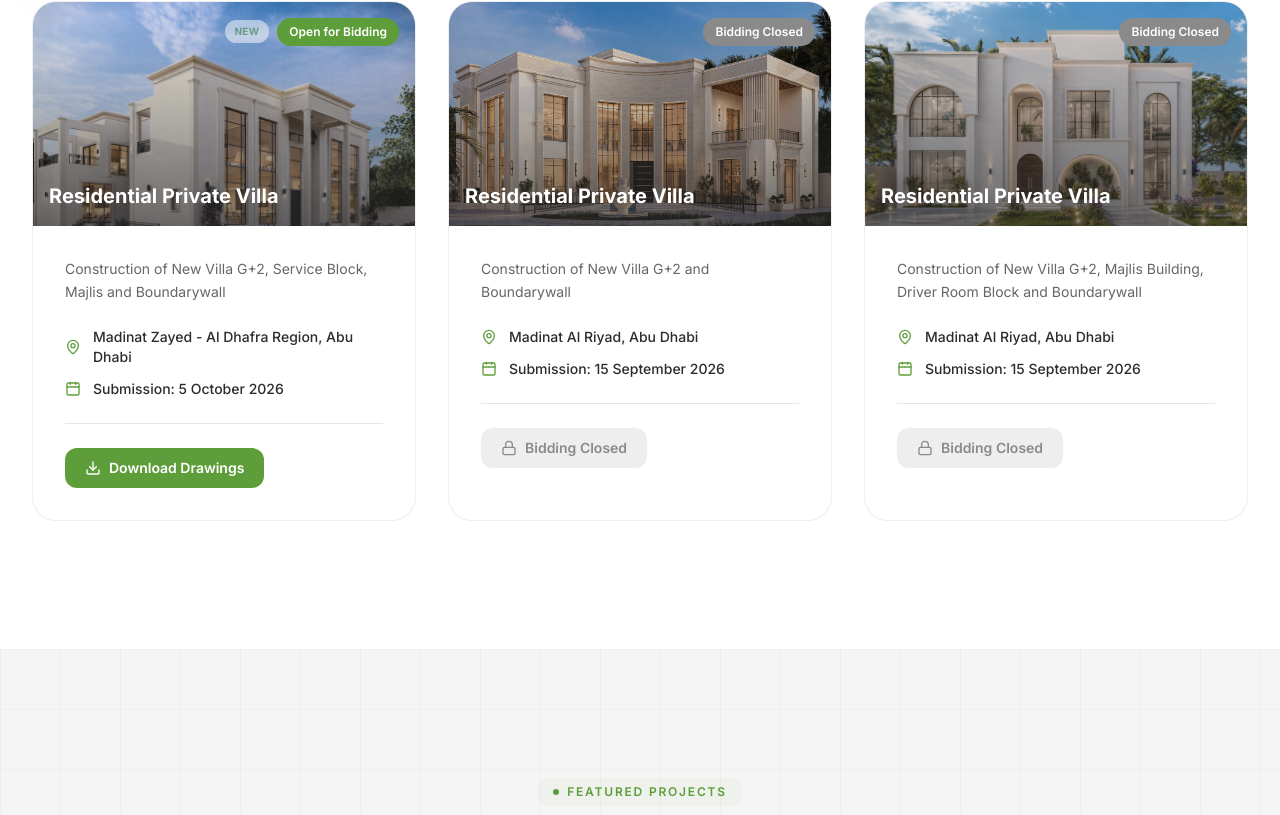
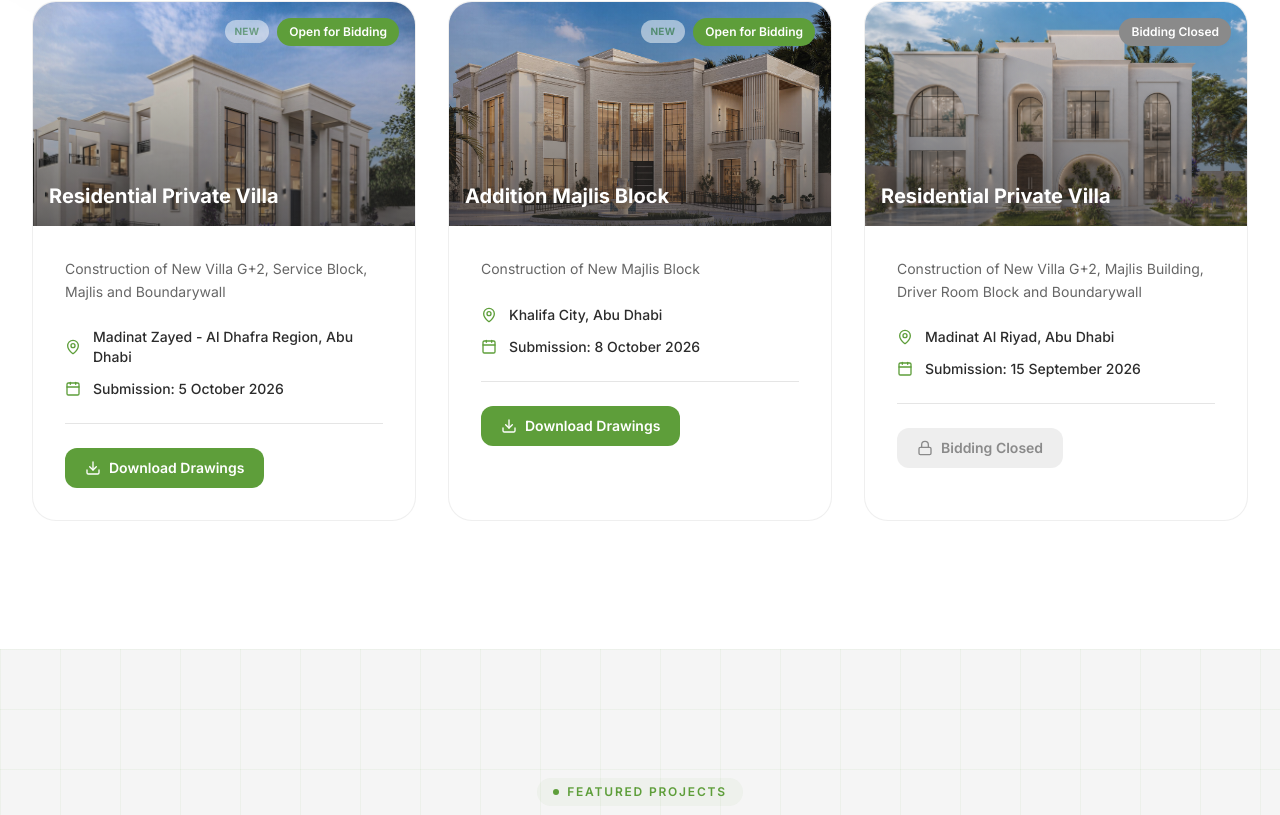
Before and after one commit to sherry2k/ubec-website, a React (Vite) app: page / in a window 1280 px wide. Shown: the part 3975-4790 px from the top of the page. Built offline with nearby package versions, Linux system fonts and the light colour scheme.

Commit message:
Update content.ts

```diff
--- a/src/data/content.ts
+++ b/src/data/content.ts
@@ -208,15 +208,15 @@ export const TENDERS = [
     isNew: true,
   },
   {
-     projectName: 'Villa  - عمر راشد سالم خميس القبيىسى',
-    title: 'Residential Private Villa',
-    location: 'Madinat Al Riyad, Abu Dhabi',
-    submissionDate: '2026-09-15',
-    description: 'Construction of New Villa G+2 and Boundarywall',
-    drawingsLink: 'https://we.tl/t-uBxYifrrJCRYQyaR',
+     projectName: 'Majlis  - عبدالله سالم حسن الحوسنى',
+    title: 'Addition Majlis Block',
+    location: 'Khalifa City, Abu Dhabi',
+    submissionDate: '2026-10-08',
+    description: 'Construction of New Majlis Block',
+    drawingsLink: 'https://we.tl/t-OZ8vnQ0E8KwKxbij',
     image: IMAGES.tender2,
-    status: 'closed' as const,
-    isNew: false,
+    status: 'open' as const,
+    isNew: true,
   },
   {
    projectName: 'Villa - على محمد على ابراهيم المنصورى',
```
